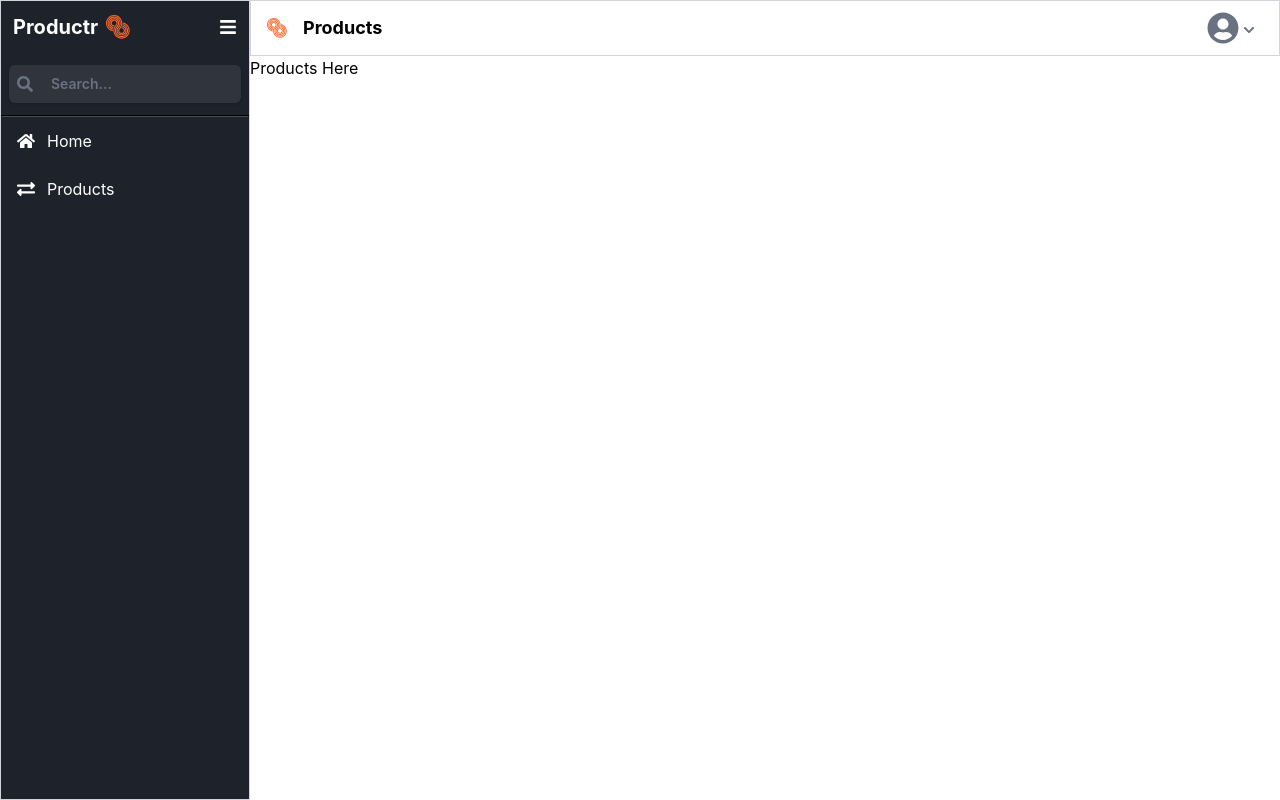
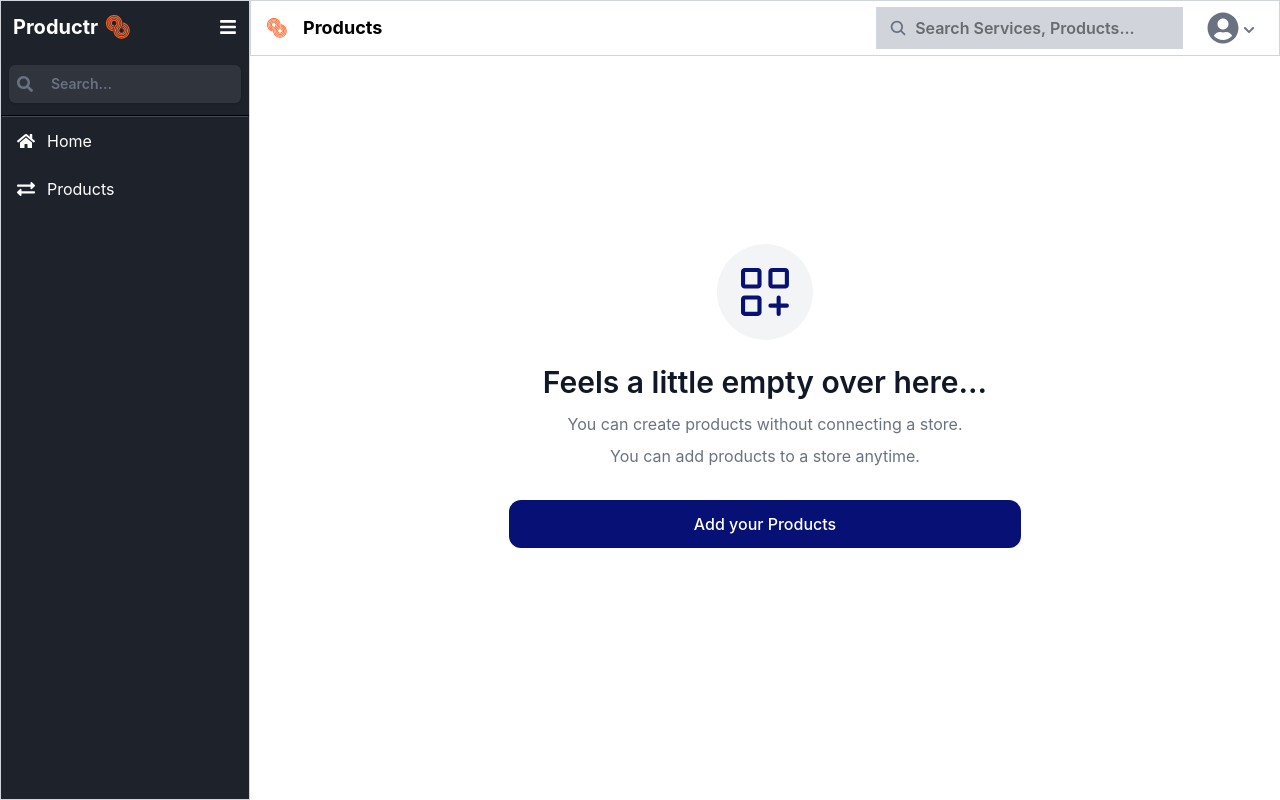
Before and after one commit to rahullakh/orufy-assignment, a React (Vite) app in the folder client/: page /home/products in a window 1280 px wide. Built offline with nearby package versions, Linux system fonts and the light colour scheme.

Commit message:
add reusable Field & SearchBar components, complete Add Product modal, and improve Products UI

```diff
--- /dev/null
+++ b/client/src/components/common/Field.jsx
@@ -0,0 +1,15 @@
+const Field = ({ label, type = "text" }) => {
+  return (
+    <div className="flex flex-col gap-2">
+      <label className="text-sm font-medium text-gray-700">
+        {label}
+      </label>
+
+      <input
+        type={type}
+        className="w-full border border-gray-400 rounded-lg px-3 py-2 outline-none focus:border-[#4050FF]"
+      />
+    </div>
+  );
+};
+export default Field;
--- a/client/src/components/ui/navbar/Navbar.jsx
+++ b/client/src/components/ui/navbar/Navbar.jsx
@@ -1,10 +1,10 @@
-
-
 import { useState } from "react";
 import { FaChevronDown, FaUserCircle } from "react-icons/fa";
 import productIcon from "../../../assets/icons/Vector.svg";
-const Navbar = ({route}) => {
+import SearchBar from "../searchbar/Searchbar";
+const Navbar = ({ route }) => {
   const [profileImage, setProfileImage] = useState(null);
+  const [search, setSearch] = useState("");
 
   const handleImageUpload = (e) => {
     const file = e.target.files[0];
@@ -17,13 +17,17 @@ const Navbar = ({route}) => {
     if (route.includes("products")) return "Products";
     return "Dashboard";
   };
+
   const getIcon = () => {
     if (route.includes("products")) return productIcon;
     return null;
   };
 
+  const showSearchBar = route.includes("products");
+
   return (
-    <div className="h-14 w-full flex items-center justify-between  border border-[#D1D5DB] px-4 bg-white dark:bg-gray-900 border-b">
+    <div className="h-14 w-full flex items-center justify-between border border-[#D1D5DB] px-4 bg-white dark:bg-gray-900 border-b">
+
 
       <div className="flex items-center gap-2">
         {getIcon() && (
@@ -34,7 +38,20 @@ const Navbar = ({route}) => {
           {getTitle()}
         </h1>
       </div>
-      <div className="flex items-center gap-2">
+
+
+
+
+      <div className="flex items-center justify-between gap-4">
+        {showSearchBar && (
+        <div className="flex-1 flex justify-center">
+          <SearchBar
+            value={search}
+            onChange={(e) => setSearch(e.target.value)}
+            placeholder="Search Services, Products..."
+          />
+        </div>
+      )}
 
         <input
           type="file"
@@ -48,8 +65,6 @@ const Navbar = ({route}) => {
           htmlFor="profileUpload"
           className="flex items-center gap-1 cursor-pointer px-2 py-1 rounded-full hover:bg-gray-100 dark:hover:bg-gray-800 transition"
         >
-
-
           {profileImage ? (
             <img
               src={profileImage}
--- /dev/null
+++ b/client/src/components/ui/searchbar/SearchBar.jsx
@@ -0,0 +1,20 @@
+import { IoSearch } from "react-icons/io5";
+
+const SearchBar = ({ value, onChange, placeholder = "Search..." }) => {
+  return (
+    <div className="flex items-center gap-2 w-full sm:max-w-md border border-gray-300  px-3 py-2 bg-[#D1D5DB] focus-within:border-[#4050FF] transition">
+
+      <IoSearch className="text-gray-500 text-lg sm:text-xl" />
+
+      <input
+        type="text"
+        value={value}
+        onChange={onChange}
+        placeholder={placeholder}
+        className="w-full outline-none font-semibold text-sm sm:text-base"
+      />
+    </div>
+  );
+};
+
+export default SearchBar;
--- a/client/src/pages/products/AddProduct.jsx
+++ b/client/src/pages/products/AddProduct.jsx
@@ -0,0 +1,71 @@
+import { IoClose } from "react-icons/io5";
+import Field from "../../components/common/Field";
+
+const AddProduct = ({ isOpen, onClose }) => {
+  if (!isOpen) return null;
+
+  return (
+    <div className="fixed inset-0 z-50 bg-black/50 flex items-center justify-center p-3 sm:p-4">
+
+      <div className="bg-white rounded-2xl shadow-xl w-full max-w-[472px] h-full  overflow-y-auto">
+
+
+        <div className="flex items-center justify-between  p-4 sticky top-0 bg-white">
+          <h2 className="text-lg text-gray-700 font-semibold">Add Product</h2>
+
+          <button
+            onClick={onClose}
+            className="p-2 rounded-full hover:bg-gray-100"
+          >
+            <IoClose size={22} />
+          </button>
+        </div>
+
+
+        <div className="p-4 space-y-4">
+
+          <Field label="Product Name" />
+          <Field label="Product Type" />
+          <Field label="Quantity Stock" type="number" />
+          <Field label="MRP" type="number" />
+          <Field label="Selling Price" type="number" />
+          <Field label="Brand Name" />
+
+
+          <div>
+            <label className="block mb-2 text-sm font-medium">
+              Upload Product Images
+            </label>
+
+            <div className="border-2 border-dashed rounded-xl p-5 text-center">
+              <p className="text-gray-500 text-sm mb-3">
+                Enter Description
+              </p>
+
+              <input type="file" id="productImage" className="hidden" />
+
+              <label
+                htmlFor="productImage"
+                className="inline-block px-4 py-2 bg-gray-100 rounded-lg cursor-pointer text-sm"
+              >
+                Browse
+              </label>
+            </div>
+          </div>
+
+          <Field label="Exchange or Return Eligibility" />
+
+
+          <div className="p-4 text-end">
+  <button className="px-6 cursor-pointer py-3 rounded-lg text-white bg-gradient-to-r from-[#000FB4] to-[#4050FF]">
+    Create
+  </button>
+</div>
+
+        </div>
+      </div>
+    </div>
+  );
+};
+
+export default AddProduct;
--- a/client/src/pages/products/Products.jsx
+++ b/client/src/pages/products/Products.jsx
@@ -1,11 +1,58 @@
+import { useState } from "react";
+import productIcon from "../../assets/icons/icon.svg";
+import Button from "../../components/common/Button";
+import AddProduct from "./AddProduct";
+
+const Products = () => {
+  const [showModal, setShowModal] = useState(false);
+
+  return (
+    <>
+      <div className="flex items-center justify-center min-h-[calc(100vh-120px)] px-4 sm:px-6">
+        <div className="w-full max-w-lg text-center">
 
 
-const Products = () => {
-  return (
-    <div>
-        <h1>Products Here</h1>
-    </div>
-  )
-}
+          <div className="flex justify-center mb-6">
+            <div className="flex items-center justify-center w-20 h-20 sm:w-24 sm:h-24 rounded-full bg-gray-100">
+              <img
+                src={productIcon}
+                alt="Product Icon"
+                className="w-10 h-10 sm:w-12 sm:h-12 object-contain"
+              />
+            </div>
+          </div>
 
-export default Products
+
+          <h2 className="text-xl sm:text-2xl md:text-3xl font-semibold text-gray-900 mb-3">
+            Feels a little empty over here...
+          </h2>
+
+
+          <p className="text-sm sm:text-base text-gray-500 mb-2">
+            You can create products without connecting a store.
+          </p>
+
+          <p className="text-sm sm:text-base text-gray-500 mb-8">
+            You can add products to a store anytime.
+          </p>
+
+
+          <Button
+            onClick={() => setShowModal(true)}
+            className="w-full sm:w-auto cursor-pointer bg-gradient-to-r from-[#000FB4] to-[#4050FF] text-white px-6 py-3 rounded-xl font-medium shadow-lg hover:scale-[1.02] transition-all duration-200"
+          >
+            Add your Products
+          </Button>
+        </div>
+      </div>
+
+
+      <AddProduct
+        isOpen={showModal}
+        onClose={() => setShowModal(false)}
+      />
+    </>
+  );
+};
+
+export default Products;
```
Lines whose indentation alone changed are shown as unchanged.
